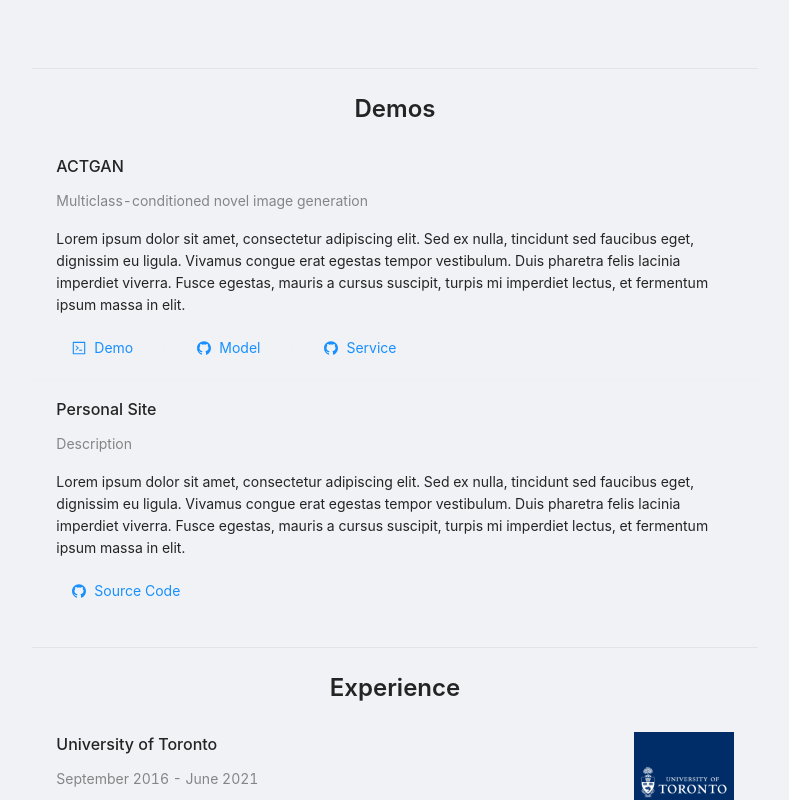
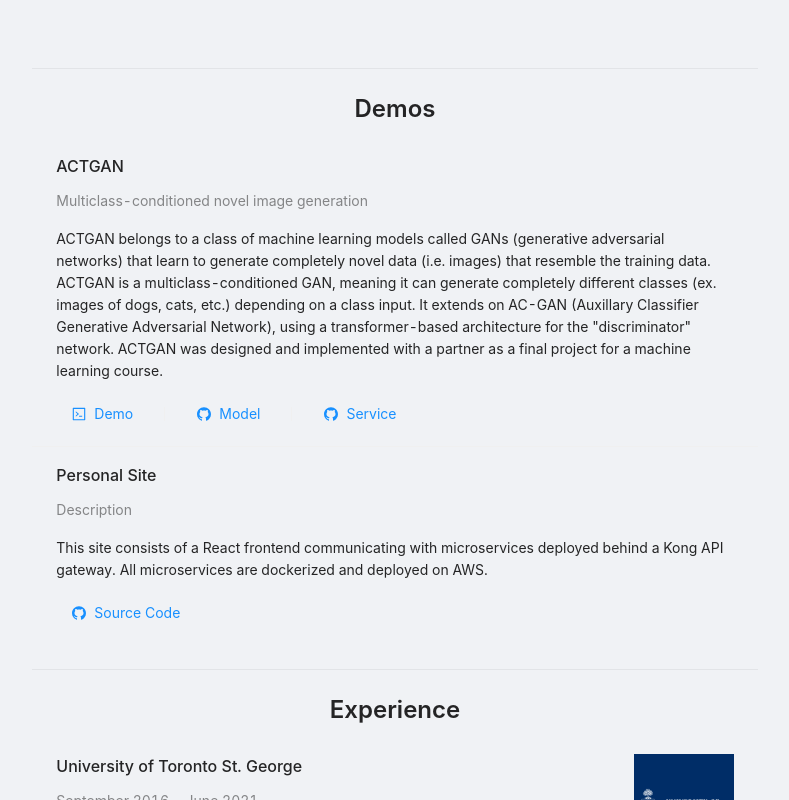
Before and after one commit to JustinLokHinWu/Personal-Site-Frontend, a React (Create React App) app: page / in a window 1280 px wide. Shown: the part 700-1500 px from the top of the page, without its empty margins (245-1034 px from the left). Built offline with nearby package versions, Linux system fonts and the light colour scheme.

Commit message:
Populated demoinfo and experiencelist

```diff
--- a/src/components/DemoInfo.js
+++ b/src/components/DemoInfo.js
@@ -4,7 +4,7 @@ export const ActganInfo = {
     key: "actgan",
     title: "ACTGAN",
     description: "Multiclass-conditioned novel image generation",
-    content: "Lorem ipsum dolor sit amet, consectetur adipiscing elit. Sed ex nulla, tincidunt sed faucibus eget, dignissim eu ligula. Vivamus congue erat egestas tempor vestibulum. Duis pharetra felis lacinia imperdiet viverra. Fusce egestas, mauris a cursus suscipit, turpis mi imperdiet lectus, et fermentum ipsum massa in elit.",
+    content: "ACTGAN belongs to a class of machine learning models called GANs (generative adversarial networks) that learn to generate completely novel data (i.e. images) that resemble the training data. ACTGAN is a multiclass-conditioned GAN, meaning it can generate completely different classes (ex. images of dogs, cats, etc.) depending on a class input. It extends on AC-GAN (Auxillary Classifier Generative Adversarial Network), using a transformer-based architecture for the \"discriminator\" network. ACTGAN was designed and implemented with a partner as a final project for a machine learning course. ",
     page_path: "/demos/actgan",
     links: [
         {'text': 'Demo', 'link': '/demos/actgan', 'icon': CodeOutlined},
@@ -17,7 +17,7 @@ export const PersonalSiteInfo = {
     key: "personalsite",
     title: "Personal Site",
     description: "Description",
-    content: "Lorem ipsum dolor sit amet, consectetur adipiscing elit. Sed ex nulla, tincidunt sed faucibus eget, dignissim eu ligula. Vivamus congue erat egestas tempor vestibulum. Duis pharetra felis lacinia imperdiet viverra. Fusce egestas, mauris a cursus suscipit, turpis mi imperdiet lectus, et fermentum ipsum massa in elit.",
+    content: "This site consists of a React frontend communicating with microservices deployed behind a Kong API gateway. All microservices are dockerized and deployed on AWS.",
     links: [
         {'text': 'Source Code', 'link': 'https://github.com/JustinLokHinWu/Personal-Website', 'icon': GithubFilled}
     ]
--- a/src/components/ExperienceList.js
+++ b/src/components/ExperienceList.js
@@ -8,7 +8,7 @@ const ExperienceList = () => {
     const entries = [
         {
             key: 'uoftbachelor',
-            title: 'University of Toronto',
+            title: 'University of Toronto St. George',
             description: 'September 2016 - June 2021',
             content: 'Honours Bachelor of Science with High Distinction. Computer Science Specialist with a focus in artificial intelligence',
             image: image_uoft,
```
